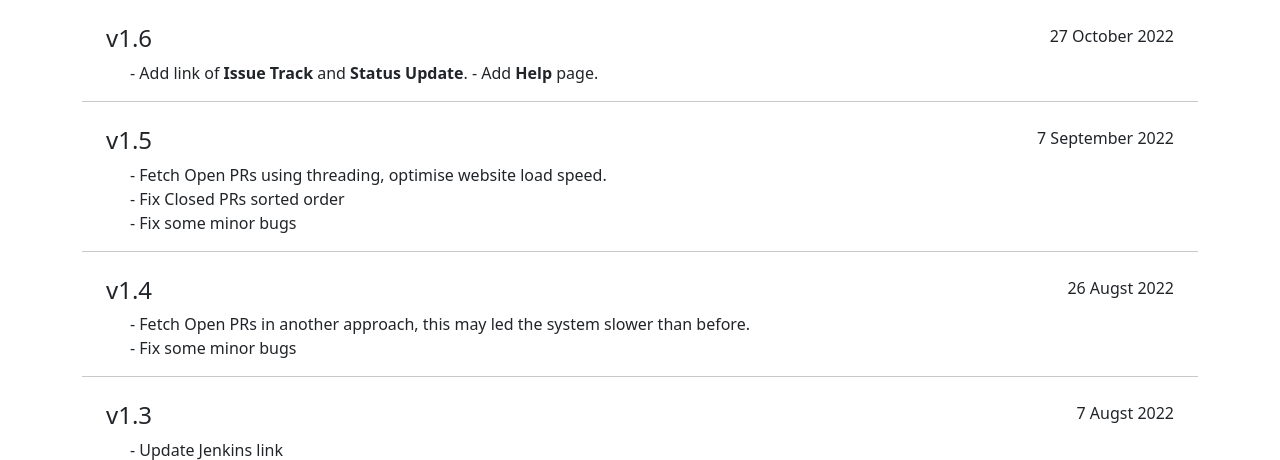
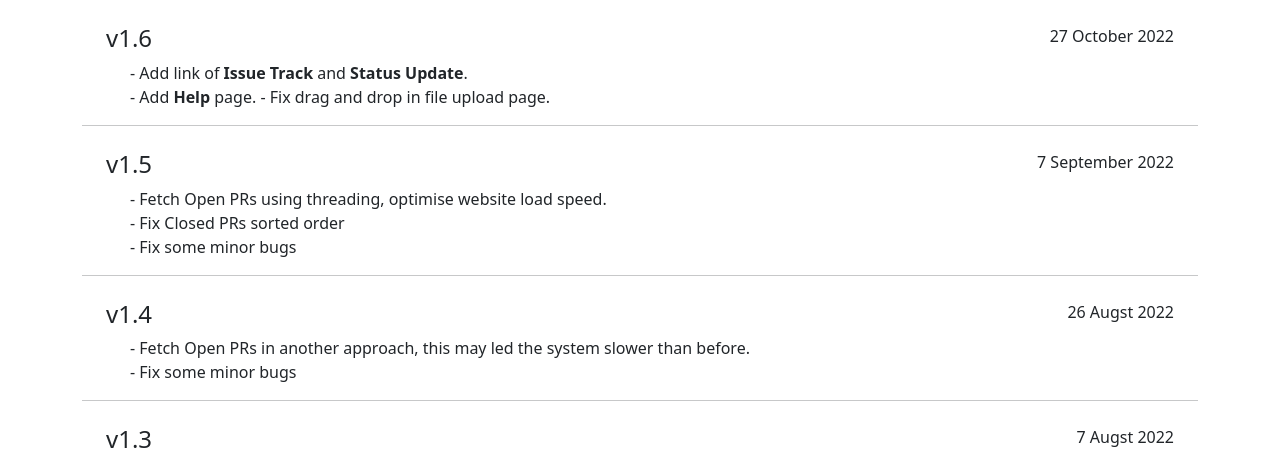
Before and after one commit to Ming119/PR_Tool, a Flask app: template PRTool/templates/changeLogs.html in a window 1280 px wide. Shown: the part 62-522 px from the top of the page. Run offline with Flask 2, Linux system fonts and the light colour scheme; the template is opened without the code that fills it, so the values that code supplies are empty.

Commit message:
fix drag and drop in file upload page.

```diff
--- a/PRTool/templates/changeLogs.html
+++ b/PRTool/templates/changeLogs.html
@@ -8,8 +8,9 @@
     <div>27 October 2022</div>
 </div>
 <div class="mx-5">
-    - Add link of <b>Issue Track</b> and <b>Status Update</b>.
+    - Add link of <b>Issue Track</b> and <b>Status Update</b>.<br/>
     - Add <b>Help</b> page.
+    - Fix drag and drop in file upload page.
 </div>
 <hr/>
 
```
Also changed, not shown: PRTool/templates/uploadFile.html (+6 -5 lines).
